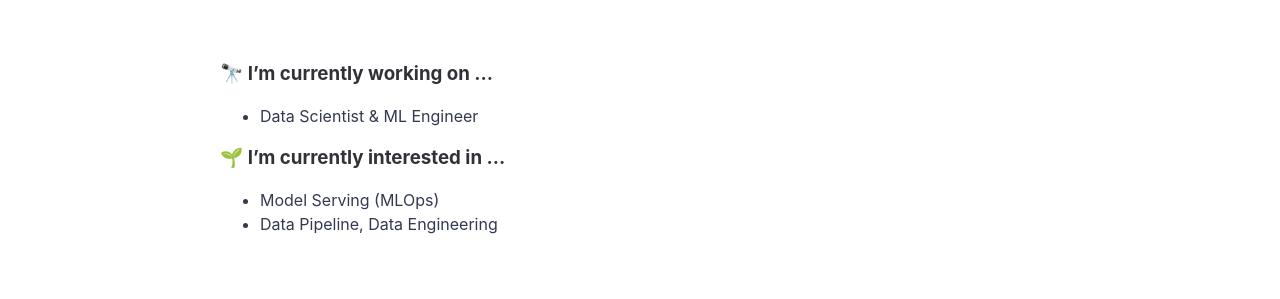
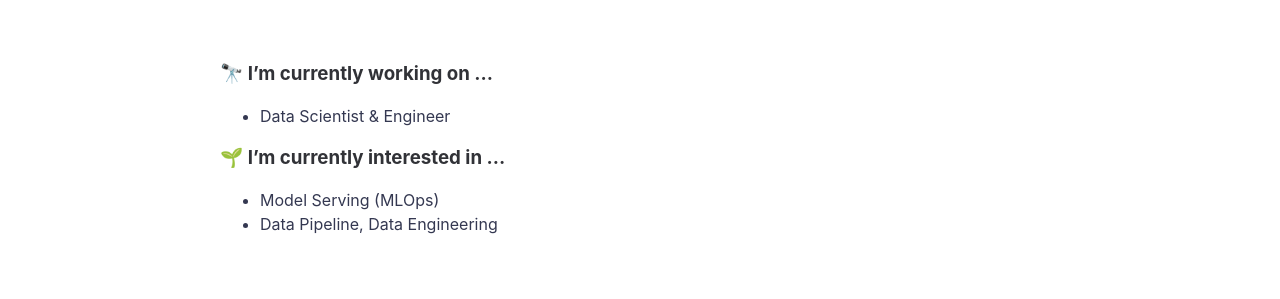
Before and after one commit to hjben/hjben.github.io, a Jekyll site: the page built from about.md, in a window 1280 px wide. Shown: the part 348-647 px from the top of the page. Built offline with Jekyll 4.4.1, drawn with Linux system fonts in a browser that asks for light colours; nearby versions of some CDN libraries.

```diff
--- a/about.md
+++ b/about.md
@@ -8,7 +8,7 @@ permalink: /about/
 <br>
 
 ### 🔭 I’m currently working on ...
-- Data Scientist & ML Engineer
+- Data Scientist & Engineer
 
 ### 🌱 I’m currently interested in ...
 - Model Serving (MLOps)
```
